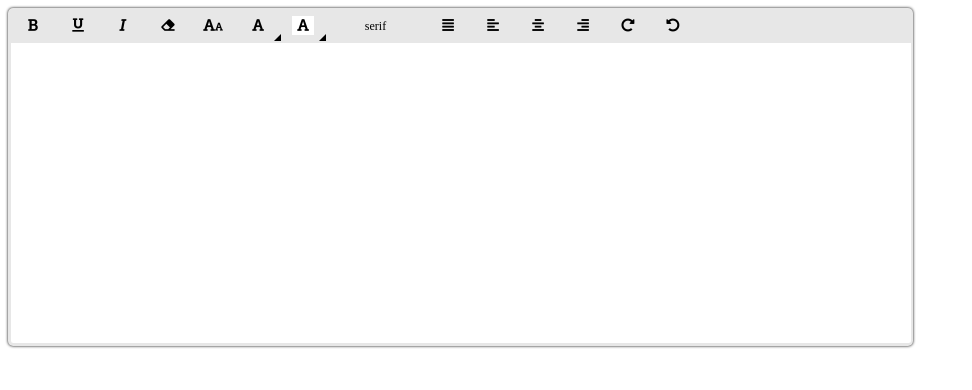
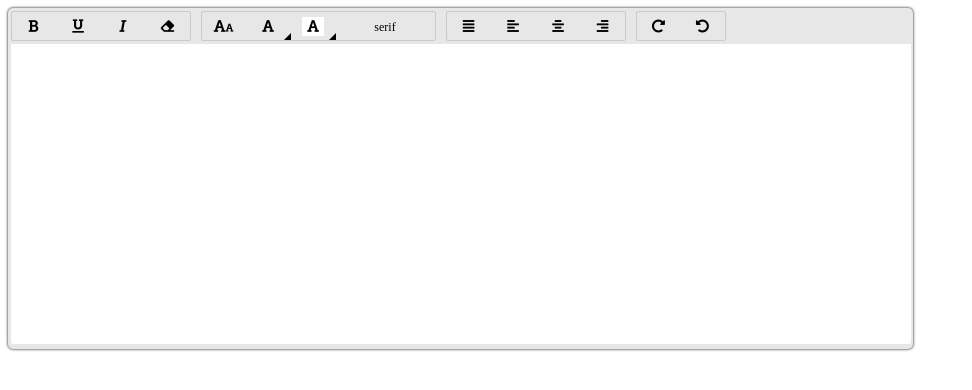
Before and after one commit to jonathanmorales990/editable-note-js, a plain HTML site: page example.html in a window 1280 px wide. Shown: the whole page, without its empty margins (0-972 px from the left). Drawn offline with Linux system fonts and the light colour scheme.

Commit message:
Add the borders to buttons

```diff
--- a/dist/editable-note.css
+++ b/dist/editable-note.css
@@ -71,7 +71,6 @@
 	border-top-left-radius: 0px;
 	border-bottom-right-radius: 2.5px;
 	border-bottom-left-radius: 2.5px;
-	margin-top: 2.5px;
 	word-wrap: break-word;
 	overflow-wrap: break-word;
 	white-space: normal;
@@ -120,58 +119,6 @@
 	background-color: #e7e7e7;
 	transition: background-color 0.4s linear;
 }
-/*div#editable-note-container div > button.font-family,
-div#editable-note-container div > button {
-	border-top: solid 1px #cacaca;
-	border-bottom: solid 1px #cacaca;
-}*/
-/*div#editable-note-container button:nth-child(1) {
-	border-left: solid 1px #cacaca;
-	border-top-left-radius: 2.5px;
-	border-bottom-left-radius: 2.5px;
-}
-div#editable-note-container button:nth-child(4) {
-	border-right: solid 1px #cacaca;
-	border-top-right-radius: 2.5px;
-	border-bottom-right-radius: 2.5px;
-	margin-right: 10px;
-}
-div#editable-note-container button:nth-child(5) {
-	border-left: solid 1px #cacaca;
-	border-top-left-radius: 2.5px;
-	border-bottom-left-radius: 2.5px;
-}
-div#editable-note-container button:nth-child(8) {
-	border-right: solid 1px #cacaca;
-	border-top-right-radius: 2.5px;
-	border-bottom-right-radius: 2.5px;
-	margin-right: 10px;
-}
-div#editable-note-container button:nth-child(9) {
-	border-left: solid 1px #cacaca;
-	border-top-left-radius: 2.5px;
-	border-bottom-left-radius: 2.5px;
-}
-div#editable-note-container button:nth-child(12) {
-	border-right: solid 1px #cacaca;
-	border-top-right-radius: 2.5px;
-	border-bottom-right-radius: 2.5px;
-	margin-right: 10px;
-}
-div#editable-note-container button:nth-child(14) {
-	border-left: solid 1px #cacaca;
-	border-top-left-radius: 2.5px;
-	border-bottom-left-radius: 2.5px;
-	position: relative;
-	float: right;
-}
-div#editable-note-container button:nth-child(13) {
-	border-right: solid 1px #cacaca;
-	border-top-right-radius: 2.5px;
-	border-bottom-right-radius: 2.5px;
-	position: relative;
-	float: right;
-}*/
 #editable-note-container > div > button:hover {
 	background-color: #dfdfdf;
 	transition: background-color 0.4s linear;
@@ -186,6 +133,9 @@ div#editable-note-container button:nth-child(13) {
 	line-height: 28px;
 	display: block;
 }
+#editable-note-container > div {
+	margin-bottom: 2.5px;
+}
 #editable-note-container > div > button.font-family > label {
 	padding: 0px 10px 0px 10px;
 	font-weight: normal;
--- a/dist/editable-note.js
+++ b/dist/editable-note.js
@@ -40,32 +40,89 @@ editableNote.initialize = function (width = 900, height = 300) {
 	this.element = document.getElementById('editable-note');
 	this.insertContainerEditableNote();
 	this.insertContainerButtonEditableNote();
-	this.insertButtonBorders();
 	this.setSize(width, height);
 	this.element.contentEditable = 'true';
 	this.element.addEventListener('keydown', this.onChangeText, false);
-	for(var key in this.toolbar) {
+	for (var key in this.toolbar) {
 		this.insertButton(this.toolbar[key]);
 	}
 	this.insertParagraph();
+	this.insertButtonBorders();
 }
 editableNote.onChangeText = function (event) {
-	if(event.keyCode == 8 || event.keyCode ==  46)
-		if(this.textContent.length == 0)
-			if(this.childNodes.length <= 1)
+	if (event.keyCode == 8 || event.keyCode ==  46)
+		if (this.textContent.length == 0)
+			if (this.childNodes.length <= 1)
 				event.preventDefault();
 }
 editableNote.insertParagraph = function () {
 	this.insertNode('p','class','paragraph');
 }
 editableNote.insertButtonBorders = function () {
-	var children = this.containerGeneral.childNodes;
-	console.log(children);
-	console.log(Array.from(children));
+	NodeList.prototype.forEach = Array.prototype.forEach
+	this.containerGeneral.childNodes.forEach(function(item, index, array){
+		item.style.borderTop = 'solid 1px #cacaca';
+		item.style.borderBottom = 'solid 1px #cacaca';
+		if (index === 0) {
+			item.style.borderLeft = 'solid 1px #cacaca';
+			item.style.borderTopLeftRadius = '2.5px';
+			item.style.borderBottomLeftRadius = '2.5px';
+		}
+		if (index === (array.length-1)) {
+			item.style.borderRight = 'solid 1px #cacaca';
+			item.style.borderTopRightRadius = '2.5px';
+			item.style.borderBottomRightRadius = '2.5px';
+			item.style.marginRight = '10px';
+		}
+	});
+	this.containerFonts.childNodes.forEach(function(item, index, array){
+		item.style.borderTop = 'solid 1px #cacaca';
+		item.style.borderBottom = 'solid 1px #cacaca';
+		if (index === 0) {
+			item.style.borderLeft = 'solid 1px #cacaca';
+			item.style.borderTopLeftRadius = '2.5px';
+			item.style.borderBottomLeftRadius = '2.5px';
+		}
+		if (index === (array.length-1)) {
+			item.style.borderRight = 'solid 1px #cacaca';
+			item.style.borderTopRightRadius = '2.5px';
+			item.style.borderBottomRightRadius = '2.5px';
+			item.style.marginRight = '10px';
+		}
+	});
+	this.containerAlign.childNodes.forEach(function(item, index, array){
+		item.style.borderTop = 'solid 1px #cacaca';
+		item.style.borderBottom = 'solid 1px #cacaca';
+		if (index === 0) {
+			item.style.borderLeft = 'solid 1px #cacaca';
+			item.style.borderTopLeftRadius = '2.5px';
+			item.style.borderBottomLeftRadius = '2.5px';
+		}
+		if (index === (array.length-1)) {
+			item.style.borderRight = 'solid 1px #cacaca';
+			item.style.borderTopRightRadius = '2.5px';
+			item.style.borderBottomRightRadius = '2.5px';
+			item.style.marginRight = '10px';
+		}
+	});
+	this.containerUndoRedo.childNodes.forEach(function(item, index, array){
+		item.style.borderTop = 'solid 1px #cacaca';
+		item.style.borderBottom = 'solid 1px #cacaca';
+		if (index === 0) {
+			item.style.borderLeft = 'solid 1px #cacaca';
+			item.style.borderTopLeftRadius = '2.5px';
+			item.style.borderBottomLeftRadius = '2.5px';
+		}
+		if (index === (array.length-1)) {
+			item.style.borderRight = 'solid 1px #cacaca';
+			item.style.borderTopRightRadius = '2.5px';
+			item.style.borderBottomRightRadius = '2.5px';
+		}
+	});
 }
 editableNote.insertContainerButtonEditableNote = function () {
 	var types = ['general', 'fonts', 'align', 'undo-redo'];
-	for(var key in types) {
+	for (var key in types) {
 		var container = document.createElement('div');
 		setAttributes(container, {'class': 'container-button '+types[key]});
 		this.container.insertBefore(container, this.element);
@@ -97,7 +154,6 @@ editableNote.setEventFontFamily = function (event, label, dropdown) {
 	label.textContent = event.target.textContent;
 	label.appendChild(dropdown);
 	document.execCommand('fontName', false, event.target.textContent);
-	//event.stopPropagation();
 }
 editableNote.setEventFontSize = function (event) {
 	document.execCommand('fontSize', false, '7');
@@ -110,7 +166,6 @@ editableNote.setEventFontSize = function (event) {
 			}
 		}
 	}
-	//event.stopPropagation();
 }
 editableNote.insertButton = function (elementType) {
 	var node = document.createElement('button');
@@ -346,7 +401,6 @@ editableNote.insertButton = function (elementType) {
 			break;
 
 	}
-	//this.container.insertBefore(node, this.element);
 }
 editableNote.setSize = function (width, height) {
 	this.element.style.width = width[width.length-1] == '%' ? (width) : (width+'px');
@@ -393,7 +447,7 @@ editableNote.focusOutDropdownFontFamily = function () {
 	setAttributes(el[0], {'class': 'dropdown-font-family'})
 }
 function setAttributes(el, attrs) {
-	for(var key in attrs) {
+	for (var key in attrs) {
 		el.setAttribute(key, attrs[key]);
 	}
 }
```
